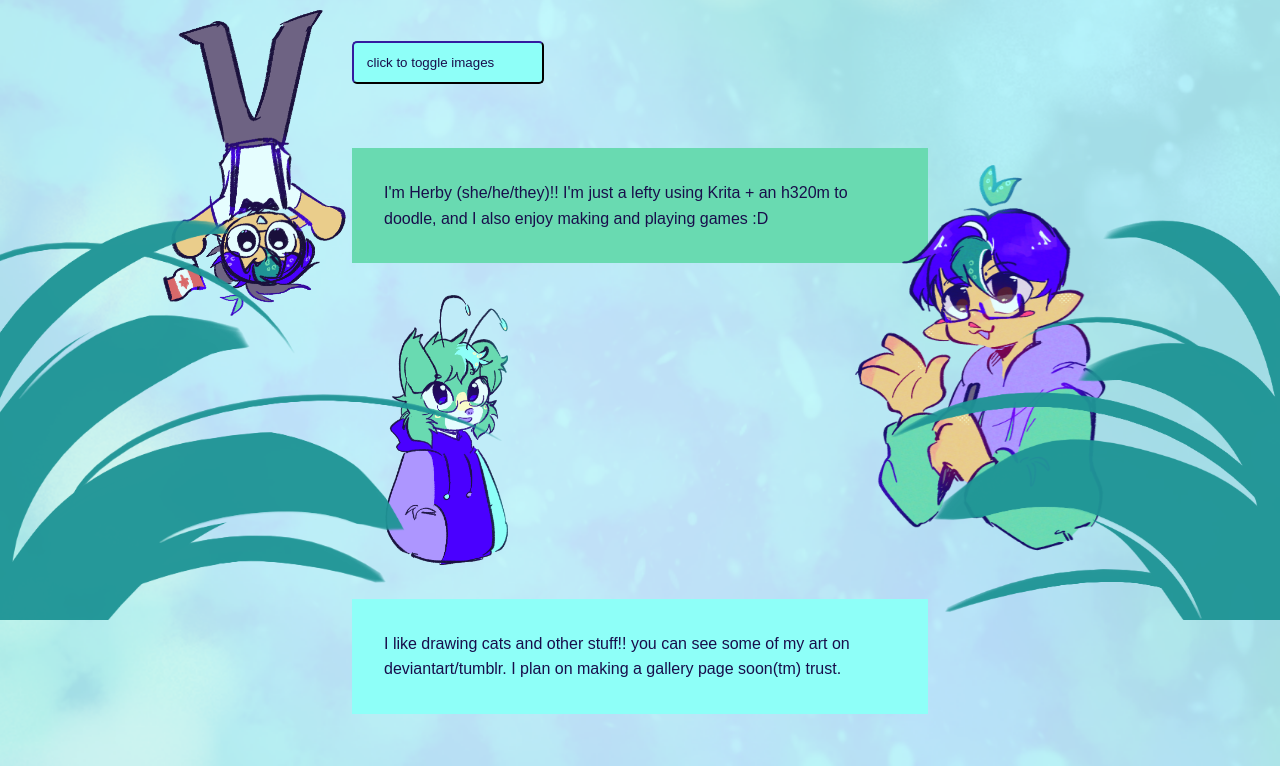
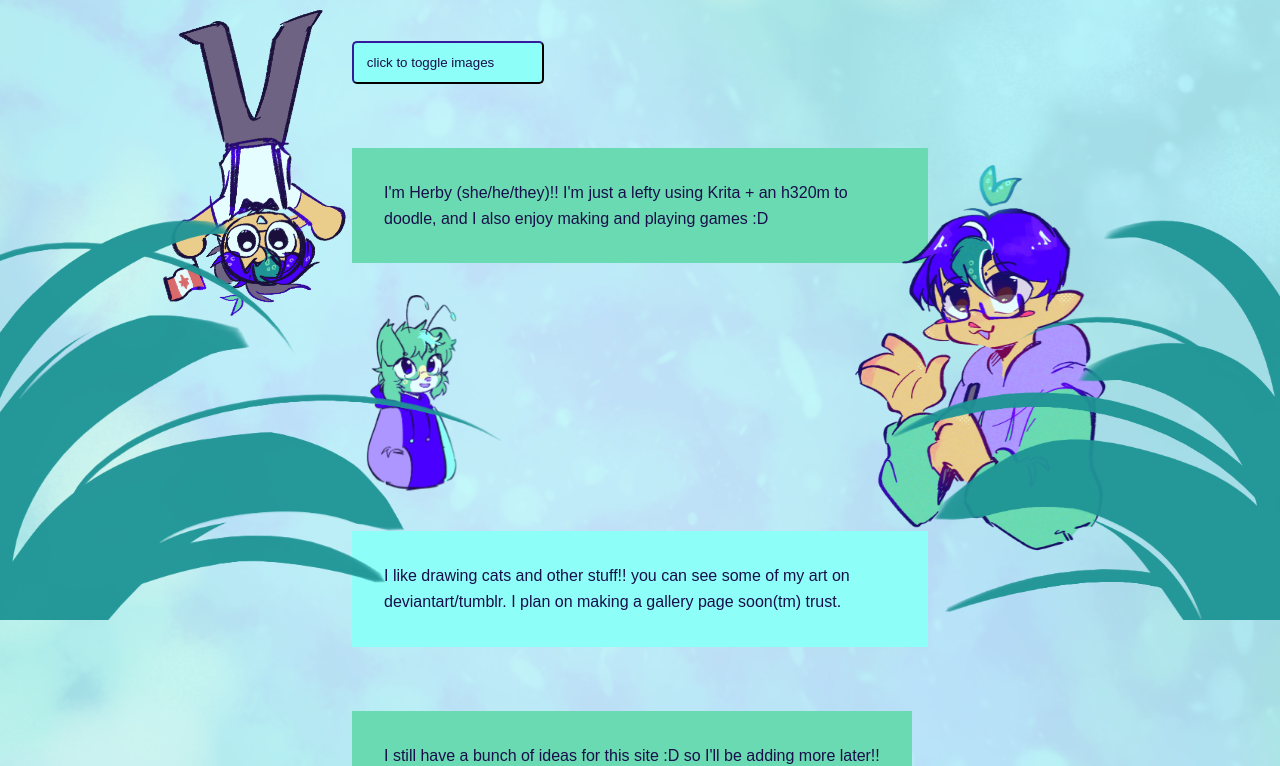
Before and after one commit to Herbeon/links, a plain HTML site: page index.html in a window 1280 px wide. Shown: the part 190-956 px from the top of the page. Drawn offline with Linux system fonts and the light colour scheme; a web font is replaced by a local one.

Commit message:
grass touch

```diff
--- a/index.html
+++ b/index.html
@@ -33,11 +33,14 @@
     <p> I'm Herby (she/he/they)!! I'm just a lefty using Krita + an h320m to doodle, and I also enjoy making and playing games :D
     </p>
 
-    <div id ="cosinmowo"><img class ="cosinmo" src = "images/cosinmo.png" alt = "my fursona cosinmo smiling!" draggable = true>
+    <div class = "flexy">
+        <div id ="cosinmowo"><img class ="cosinmo" src = "images/cosinmo.png" alt = "my fursona cosinmo smiling!" draggable = true>
+        </div>
+        <div>
+            <p2> I like drawing cats and other stuff!! you can see some of my art on deviantart/tumblr. I plan on making a gallery page soon(tm) trust.
+        </p2></div>
     </div>
 
-    <p2> I like drawing cats and other stuff!! you can see some of my art on deviantart/tumblr. I plan on making a gallery page soon(tm) trust.
-    </p2>
 
     <p> I still have a bunch of ideas for this site :D so I'll be adding more later!!</p>
     <!-- <div id="helpDiv">
--- a/styles.css
+++ b/styles.css
@@ -108,6 +108,7 @@ footer{
     display:block;
     padding:8%;
     padding-top: 20%;
+    margin-left:10%;
     background-color: transparent;
     text-align: right;
 }
@@ -242,7 +243,6 @@ button:hover{
 
 .cosinmo{
     position:relative;
-    float:left;
     margin-right: 5%;
     margin-left: 10%;
     max-width: 20%;
@@ -251,3 +251,9 @@ button:hover{
     animation-duration: 2.5s;
     animation-iteration-count: infinite;
 }
+
+.flexy{
+    display:flex;
+    flex-direction: row;
+    flex-wrap:wrap;
+}
```
